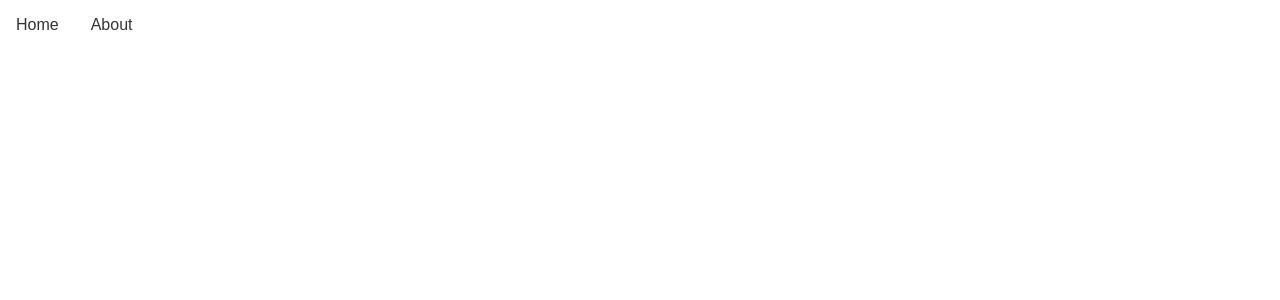
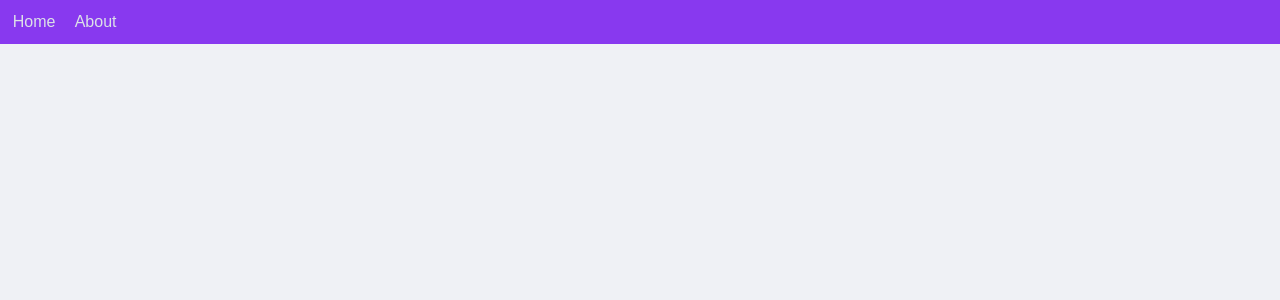
Before and after one commit to MDario123/ttyhc, a Next.js app: page / in a window 1280 px wide. Shown: the top 300 px of the page. Built offline with nearby package versions, Linux system fonts and the light colour scheme.

Commit message:
some styling

```diff
--- a/src/app/components/Header/Header.tsx
+++ b/src/app/components/Header/Header.tsx
@@ -1,16 +1,20 @@
 import Link from "next/link";
 import styles from "./styles.module.css";
+
+const links = [
+  { href: "/", label: "Home" },
+  { href: "/about", label: "About" },
+];
 
 export default function Header() {
   return (
     <header className={styles.header}>
       <nav className={styles.nav}>
-        <Link href="/" className={styles.link}>
-          Home
-        </Link>
-        <Link href="/about" className={styles.link}>
-          About
-        </Link>
+        {links.map(({ href, label }) => (
+          <Link key={"header-link-" + href} href={href} className={styles.link}>
+            {label}
+          </Link>
+        ))}
       </nav>
     </header>
   );
--- a/src/app/components/Header/styles.module.css
+++ b/src/app/components/Header/styles.module.css
@@ -1,16 +1,15 @@
 .header {
-  padding: 1rem;
-  background: white;
-  box-shadow: 0 2px 4px rgba(0, 0, 0, 0.1);
+  padding: 0.8rem;
+  background: var(--mauve);
 }
 
 .nav {
   display: flex;
-  gap: 2rem;
+  gap: 1.2rem;
 }
 
 /* Scoped to component only */
 .link {
-  color: #333;
+  color: var(--crust);
   text-decoration: none;
 }
--- a/src/app/globals.css
+++ b/src/app/globals.css
@@ -1,12 +1,60 @@
 :root {
-  --background: #ffffff;
-  --foreground: #171717;
+  --rosewater: rgb(220, 138, 120);
+  --flamingo: rgb(221, 120, 120);
+  --pink: rgb(234, 118, 203);
+  --mauve: rgb(136, 57, 239);
+  --red: rgb(210, 15, 57);
+  --maroon: rgb(230, 69, 83);
+  --peach: rgb(254, 100, 11);
+  --yellow: rgb(223, 142, 29);
+  --green: rgb(64, 160, 43);
+  --teal: rgb(23, 146, 153);
+  --sky: rgb(4, 165, 229);
+  --sapphire: rgb(32, 159, 181);
+  --blue: rgb(30, 102, 245);
+  --lavender: rgb(114, 135, 253);
+  --text: rgb(76, 79, 105);
+  --subtext1: rgb(92, 95, 119);
+  --subtext0: rgb(108, 111, 133);
+  --overlay2: rgb(124, 127, 147);
+  --overlay1: rgb(140, 143, 161);
+  --overlay0: rgb(156, 160, 176);
+  --surface2: rgb(172, 176, 190);
+  --surface1: rgb(188, 192, 204);
+  --surface0: rgb(204, 208, 218);
+  --base: rgb(239, 241, 245);
+  --mantle: rgb(230, 233, 239);
+  --crust: rgb(220, 224, 232);
 }
 
 @media (prefers-color-scheme: dark) {
   :root {
-    --background: #0a0a0a;
-    --foreground: #ededed;
+    --rosewater: rgb(245, 224, 220);
+    --flamingo: rgb(242, 205, 205);
+    --pink: rgb(245, 194, 231);
+    --mauve: rgb(203, 166, 247);
+    --red: rgb(243, 139, 168);
+    --maroon: rgb(235, 160, 172);
+    --peach: rgb(250, 179, 135);
+    --yellow: rgb(249, 226, 175);
+    --green: rgb(166, 227, 161);
+    --teal: rgb(148, 226, 213);
+    --sky: rgb(137, 220, 235);
+    --sapphire: rgb(116, 199, 236);
+    --blue: rgb(137, 180, 250);
+    --lavender: rgb(180, 190, 254);
+    --text: rgb(205, 214, 244);
+    --subtext1: rgb(186, 194, 222);
+    --subtext0: rgb(166, 173, 200);
+    --overlay2: rgb(147, 153, 178);
+    --overlay1: rgb(127, 132, 156);
+    --overlay0: rgb(108, 112, 134);
+    --surface2: rgb(88, 91, 112);
+    --surface1: rgb(69, 71, 90);
+    --surface0: rgb(49, 50, 68);
+    --base: rgb(30, 30, 46);
+    --mantle: rgb(24, 24, 37);
+    --crust: rgb(17, 17, 27);
   }
 }
 
@@ -17,8 +65,8 @@ body {
 }
 
 body {
-  color: var(--foreground);
-  background: var(--background);
+  color: var(--text);
+  background: var(--base);
   font-family: Arial, Helvetica, sans-serif;
   -webkit-font-smoothing: antialiased;
   -moz-osx-font-smoothing: grayscale;
```
